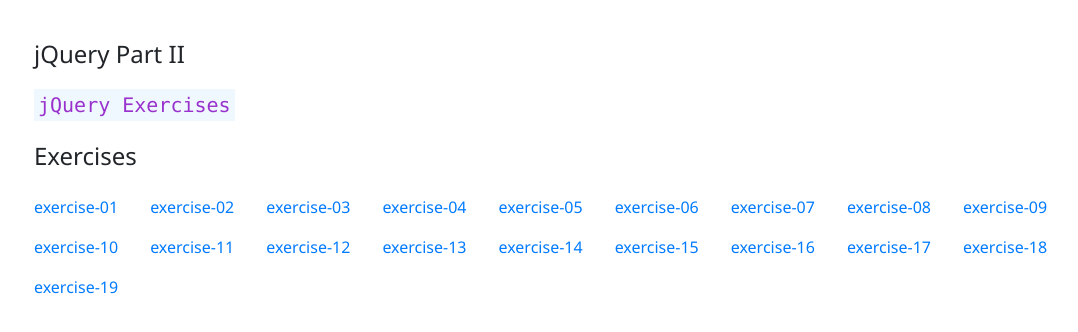
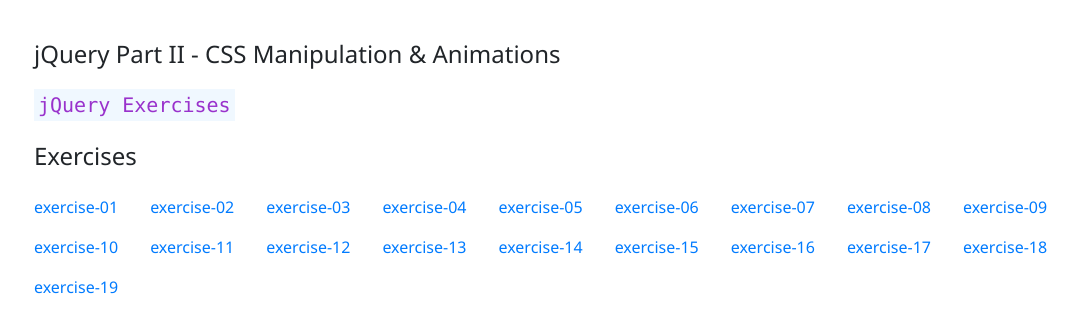
Before and after one commit to assembler-institute/jquery-part-2-exercises, a website built with Parcel: page index.html in a window 1280 px wide. Shown: the whole page, without its empty margins (66-1144 px from the left). Built offline with nearby package versions, Linux system fonts and the light colour scheme.

Commit message:
Title updated

```diff
--- a/index.html
+++ b/index.html
@@ -14,14 +14,10 @@
     <div class="container mt-3">
       <div class="row-cols-1">
         <div class="col">
-          <h1 class="h4">
-            jQuery Part II
-          </h1>
+          <h1 class="h4">jQuery Part II - CSS Manipulation & Animations</h1>
         </div>
         <div class="col mt-4">
-          <code class="h5">
-            jQuery Exercises
-          </code>
+          <code class="h5"> jQuery Exercises </code>
         </div>
         <div class="col mt-4">
           <h2 class="h4">Exercises</h2>
```
